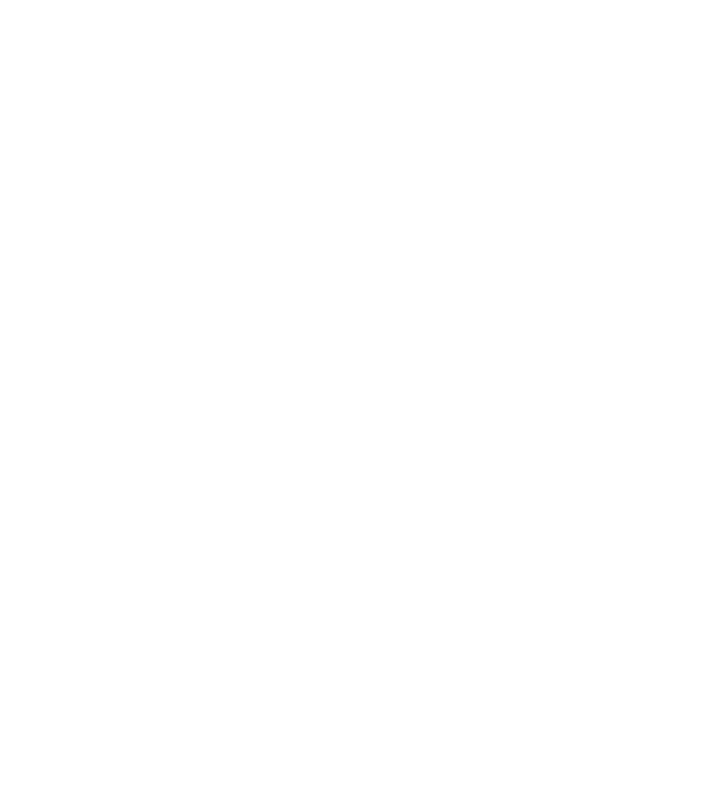
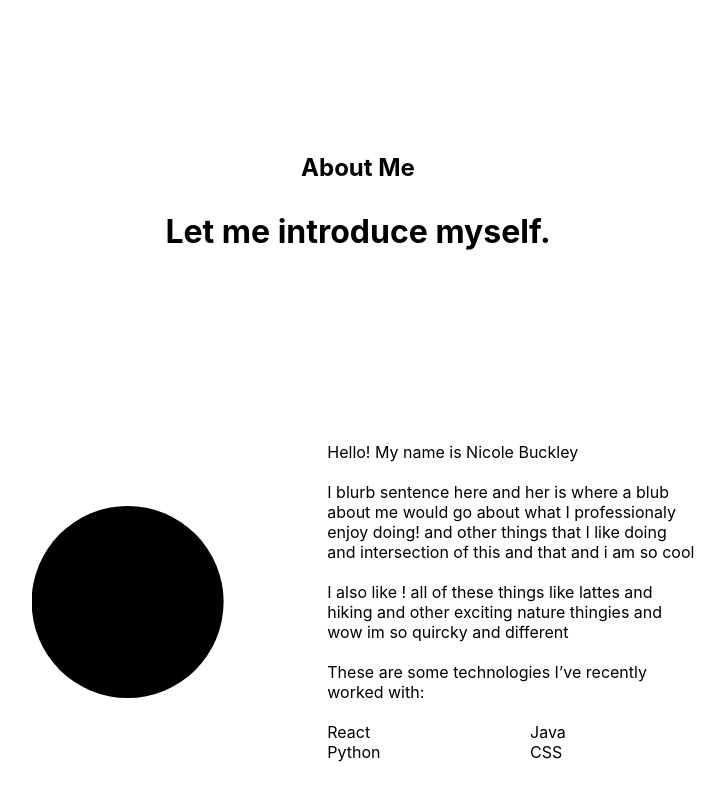
Before and after one commit to n-buckley/portfolio, a React (Create React App) app: page / in a window 1280 px wide. Shown: the part 678-1478 px from the top of the page, without its empty margins (282-1007 px from the left). Before the commit the page ends 800 px from the top, so only its background shows below. Built offline with nearby package versions, Linux system fonts and the light colour scheme.

Commit message:
Basic about page set up/format

```diff
--- a/src/App.js
+++ b/src/App.js
@@ -1,3 +1,4 @@
+import AboutPage from "./components/pages/About/AboutPage";
 import LandingPage from "./components/pages/Landing/LandingPage";
 
 
@@ -5,6 +6,7 @@
   return (
     <div>
       <LandingPage />
+      <AboutPage />
     </div>
   );
 }
--- /dev/null
+++ b/src/components/pages/About/AboutPage.jsx
@@ -0,0 +1,44 @@
+import './about.css';
+
+function AboutPage(){
+    return (
+        <div className='page'>
+            <div className='title_wrapper'>
+                <div className='title'>
+                    <h2>About Me</h2>
+                </div>
+                <div className='title'>
+                    <h1>Let me introduce myself.</h1>
+                </div>
+            </div>
+            <div className='content__wrapper'>
+                <div className='content__image'>
+                    <div className='image'></div>
+                </div>
+                <div className='content__right'>
+                    <div className='right__about-me'>
+                        <p> Hello! My name is Nicole Buckley </p>
+                        <br />
+                        <p>I blurb sentence here and her is where a blub about me would go about what I professionaly enjoy doing! and other things that I like doing and intersection of this and that and i am so cool</p>
+                        <br />
+                        <p>I also like ! all of these things like lattes and hiking and other exciting nature thingies and wow im so quircky and different</p>
+                        <br />
+                        <p>These are some technologies I’ve recently worked with:</p>
+                        <br />
+                    </div>
+                    <div className='right__skill-wrapper'>
+                        <div className='skill__item'>React</div>
+                        <div className='skill__item'>Java</div>
+                        <div className='skill__item'>Python</div>
+                        <div className='skill__item'>CSS</div>
+                    </div>
+                    <div className='right__button'>
+
+                    </div>
+                </div>
+            </div>
+        </div>
+    );
+}
+
+export default AboutPage;
--- /dev/null
+++ b/src/components/pages/About/about.css
@@ -0,0 +1,75 @@
+
+.page {
+    width: 100%; /*TODO: I'm not sure why vw isn't working */
+    height: 100vh;
+}
+
+.title_wrapper {
+    height: 20%;
+    width: 100%;
+
+    display: flex;
+    flex-direction: column;
+    align-items:center;
+    justify-content: space-evenly;
+}
+
+.title {
+    width: 100%;
+    text-align: center;
+}
+
+.content__wrapper {
+    height: 80%;
+    width: 60%;
+    margin: auto;
+
+    display: flex;
+}
+
+.content__image {
+    flex: 2;
+
+    display: flex;
+    align-items: center;
+}
+
+/* TODO: Why the hell isnt it a full circle */
+.image {
+    clip-path: circle(50% at 50% 50%);
+    width: 15vw;
+    height: 15vw;
+    margin: auto;
+    background-color: black;
+}
+
+.content__right {
+    flex: 3;
+
+    display: flex;
+    flex-direction: column;
+    align-items: center;
+
+    margin: auto;
+
+}
+
+.right__about-me {
+    width: 80%;
+
+}
+
+.right__skill-wrapper {
+    width: 80%;
+
+    display: flex;
+    flex-wrap: wrap;
+    align-items: center;
+    justify-content: space-between;
+
+}
+
+.skill__item {
+    width: 45%;
+
+}
```
